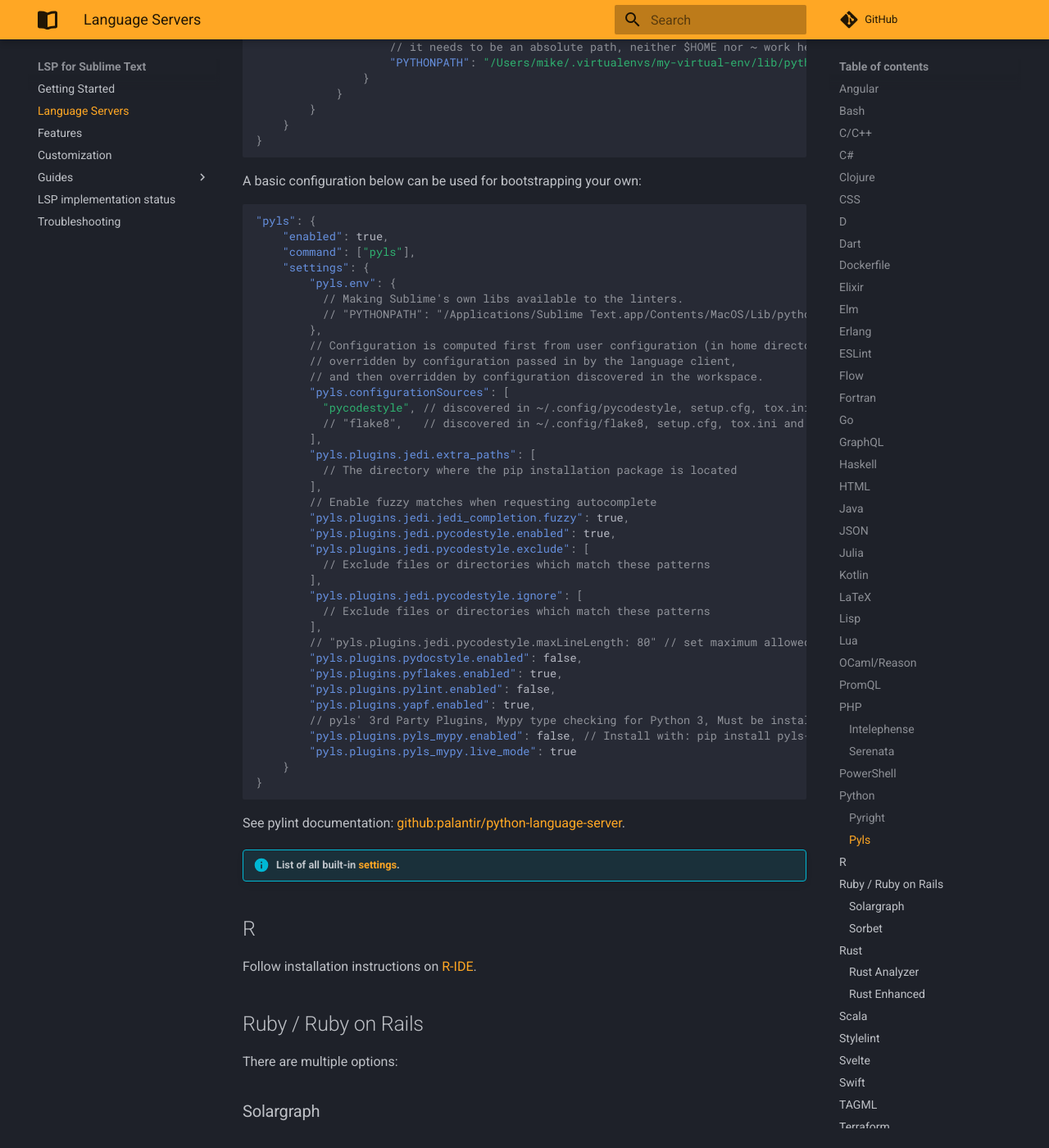
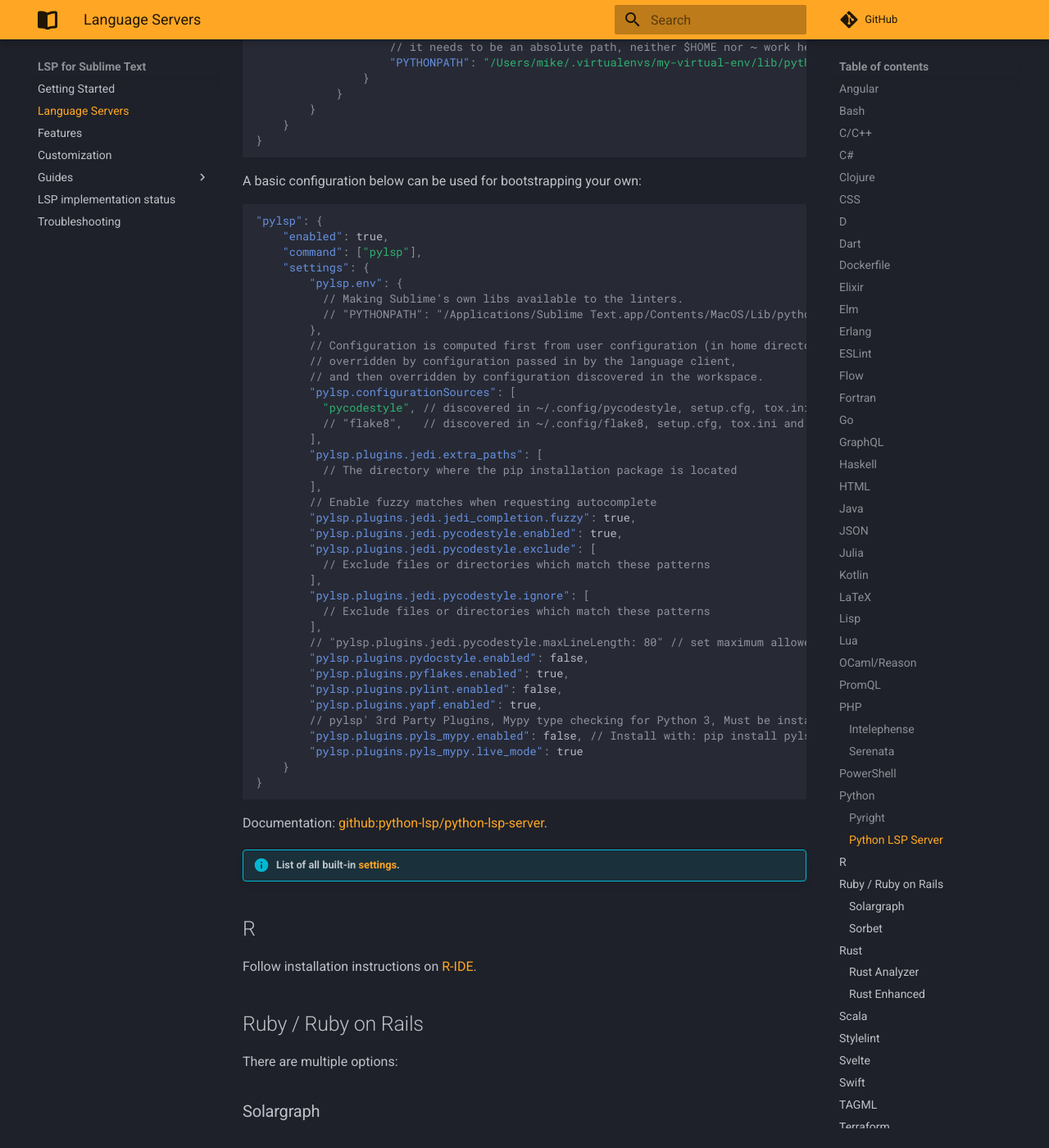
Before and after one commit to sublimelsp/LSP, an MkDocs documentation site: the page built from docs/src/language_servers.md, in a window 1280 px wide and 1400 px high, scrolled down 12696 px. Shown: the whole window at 82% size. Built offline with MkDocs 1.6.1 and Material for MkDocs 9.7.7, drawn with Linux system fonts in a browser that asks for light colours; comment, search, counter and statistics services are not loaded; some of the changed text lies outside the part shown.

Commit message:
Change to pylsp vs pyls
Palantir is no longer maintaining the project. It has been forked and taken up by a new group.

The final link to the complete options list will need to be updated when the new group determines their chosen documentation path.
https://github.com/python-lsp/python-lsp-server/issues/24
The existing link should suffice for now since currently, the project is a drop-in replacement.

````diff
--- a/docs/src/language_servers.md
+++ b/docs/src/language_servers.md
@@ -814,22 +814,22 @@
 
 Follow installation instructions on [LSP-pyright](https://github.com/sublimelsp/LSP-pyright).
 
-### Pyls
+### Python LSP Server
 
 ```sh
-pip install 'python-language-server[all]'
+pip install 'python-lsp-server[all]'
 ```
 
-Make sure you can run `pyls` in your terminal. If you've installed it into a virtualenv, you might need to override the path to `pyls` in global LSP settings (Package Settings -> LSP -> Settings):
+Make sure you can run `pylsp` in your terminal. If you've installed it into a virtualenv, you might need to override the path to `pylsp` in global LSP settings (Package Settings -> LSP -> Settings):
 
 === "Sublime Text 4"
     ```json
     {
         "clients": {
-            "pyls": {
+            "pylsp": {
                 "enabled": true,
-                "command": ["pyls"],
-                // "command": ["/Users/mike/.virtualenvs/pyls-virtual-env/bin/pyls"], // example path, adjust it for your use case
+                "command": ["pylsp"],
+                // "command": ["/Users/mike/.virtualenvs/pylsp-virtual-env/bin/pylsp"], // example path, adjust it for your use case
                 "selector": "source.python"
             }
         }
@@ -840,10 +840,10 @@
     ```json
     {
         "clients": {
-            "pyls": {
+            "pylsp": {
                 "enabled": true,
-                "command": ["pyls"],
-                // "command": ["/Users/mike/.virtualenvs/pyls-virtual-env/bin/pyls"], // example path, adjust it for your use case
+                "command": ["pylsp"],
+                // "command": ["/Users/mike/.virtualenvs/pylsp-virtual-env/bin/pylsp"], // example path, adjust it for your use case
                 "languageId": "python",
                 "scopes": ["source.python"],
                 "syntaxes": ["Packages/Python/Python.sublime-syntax", "Packages/MagicPython/grammars/MagicPython.tmLanguage", "Packages/Djaneiro/Syntaxes/Python Django.tmLanguage"]
@@ -858,7 +858,7 @@
 {
     "settings": {
         "LSP": {
-            "pyls": {
+            "pylsp": {
                 "enabled": true, // if you want to enable Python Language Server for current project only
                 "env": {
                     // example path, adjust it for your use case
@@ -874,46 +874,46 @@
 A basic configuration below can be used for bootstrapping your own:
 
 ```json
-"pyls": {
+"pylsp": {
     "enabled": true,
-    "command": ["pyls"],
+    "command": ["pylsp"],
     "settings": {
-        "pyls.env": {
+        "pylsp.env": {
           // Making Sublime's own libs available to the linters.
           // "PYTHONPATH": "/Applications/Sublime Text.app/Contents/MacOS/Lib/python33",
         },
         // Configuration is computed first from user configuration (in home directory),
         // overridden by configuration passed in by the language client,
         // and then overridden by configuration discovered in the workspace.
-        "pyls.configurationSources": [
+        "pylsp.configurationSources": [
           "pycodestyle", // discovered in ~/.config/pycodestyle, setup.cfg, tox.ini and pycodestyle.cfg
           // "flake8",   // discovered in ~/.config/flake8, setup.cfg, tox.ini and flake8.cfg
         ],
-        "pyls.plugins.jedi.extra_paths": [
+        "pylsp.plugins.jedi.extra_paths": [
           // The directory where the pip installation package is located
         ],
         // Enable fuzzy matches when requesting autocomplete
-        "pyls.plugins.jedi.jedi_completion.fuzzy": true,
-        "pyls.plugins.jedi.pycodestyle.enabled": true,
-        "pyls.plugins.jedi.pycodestyle.exclude": [
+        "pylsp.plugins.jedi.jedi_completion.fuzzy": true,
+        "pylsp.plugins.jedi.pycodestyle.enabled": true,
+        "pylsp.plugins.jedi.pycodestyle.exclude": [
           // Exclude files or directories which match these patterns
         ],
-        "pyls.plugins.jedi.pycodestyle.ignore": [
+        "pylsp.plugins.jedi.pycodestyle.ignore": [
           // Exclude files or directories which match these patterns
         ],
-        // "pyls.plugins.jedi.pycodestyle.maxLineLength: 80" // set maximum allowed line length
-        "pyls.plugins.pydocstyle.enabled": false,
-        "pyls.plugins.pyflakes.enabled": true,
-        "pyls.plugins.pylint.enabled": false,
-        "pyls.plugins.yapf.enabled": true,
-        // pyls' 3rd Party Plugins, Mypy type checking for Python 3, Must be installed via pip before enabling
-        "pyls.plugins.pyls_mypy.enabled": false, // Install with: pip install pyls-mypy
-        "pyls.plugins.pyls_mypy.live_mode": true
+        // "pylsp.plugins.jedi.pycodestyle.maxLineLength: 80" // set maximum allowed line length
+        "pylsp.plugins.pydocstyle.enabled": false,
+        "pylsp.plugins.pyflakes.enabled": true,
+        "pylsp.plugins.pylint.enabled": false,
+        "pylsp.plugins.yapf.enabled": true,
+        // pylsp' 3rd Party Plugins, Mypy type checking for Python 3, Must be installed via pip before enabling
+        "pylsp.plugins.pyls_mypy.enabled": false, // Install with: pip install pyls-mypy
+        "pylsp.plugins.pyls_mypy.live_mode": true
     }
 }
 ```
 
-See pylint documentation: [github:palantir/python-language-server](https://github.com/palantir/python-language-server).
+Documentation: [github:python-lsp/python-lsp-server](https://github.com/python-lsp/python-lsp-server).
 
 !!! info "List of all built-in [settings](https://github.com/palantir/python-language-server/blob/develop/vscode-client/package.json)."
 
````
